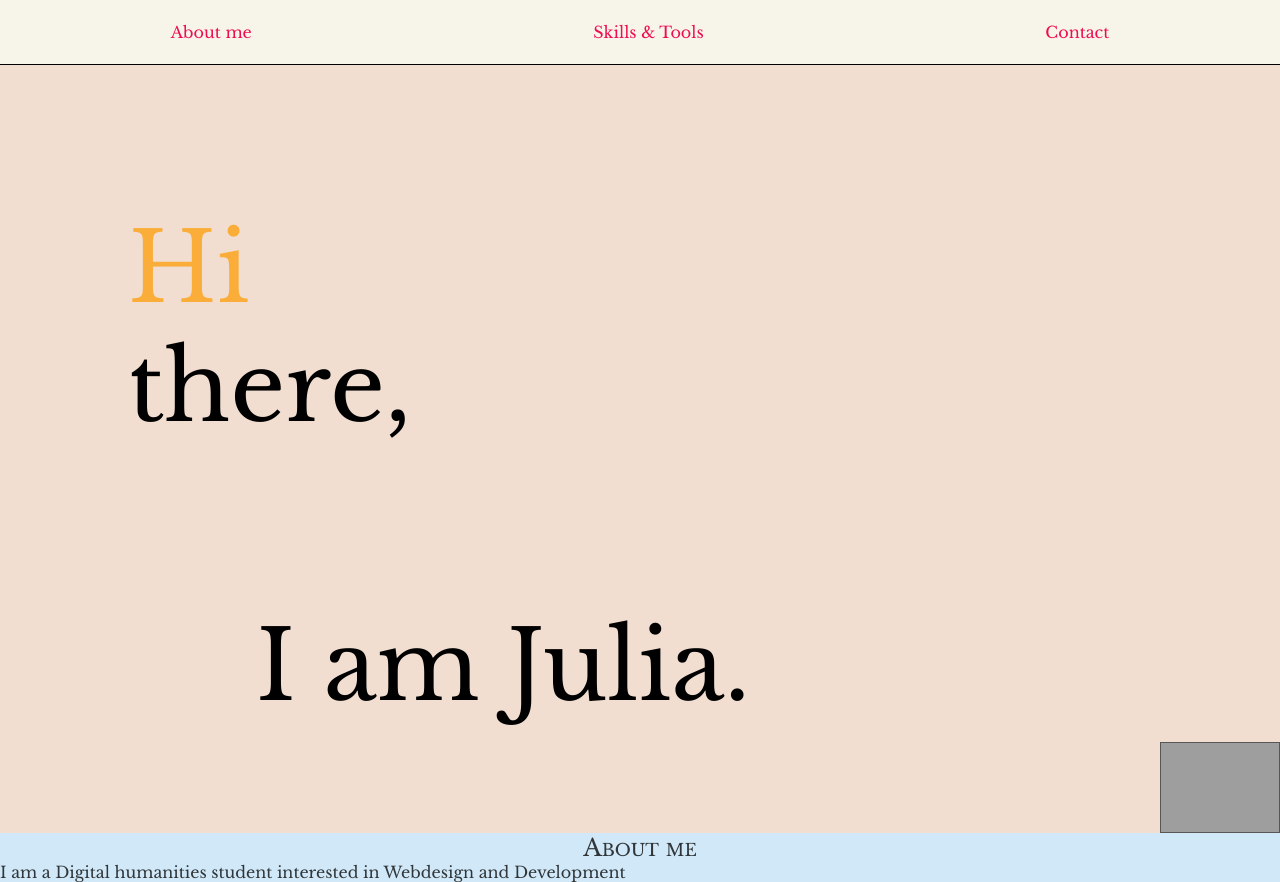
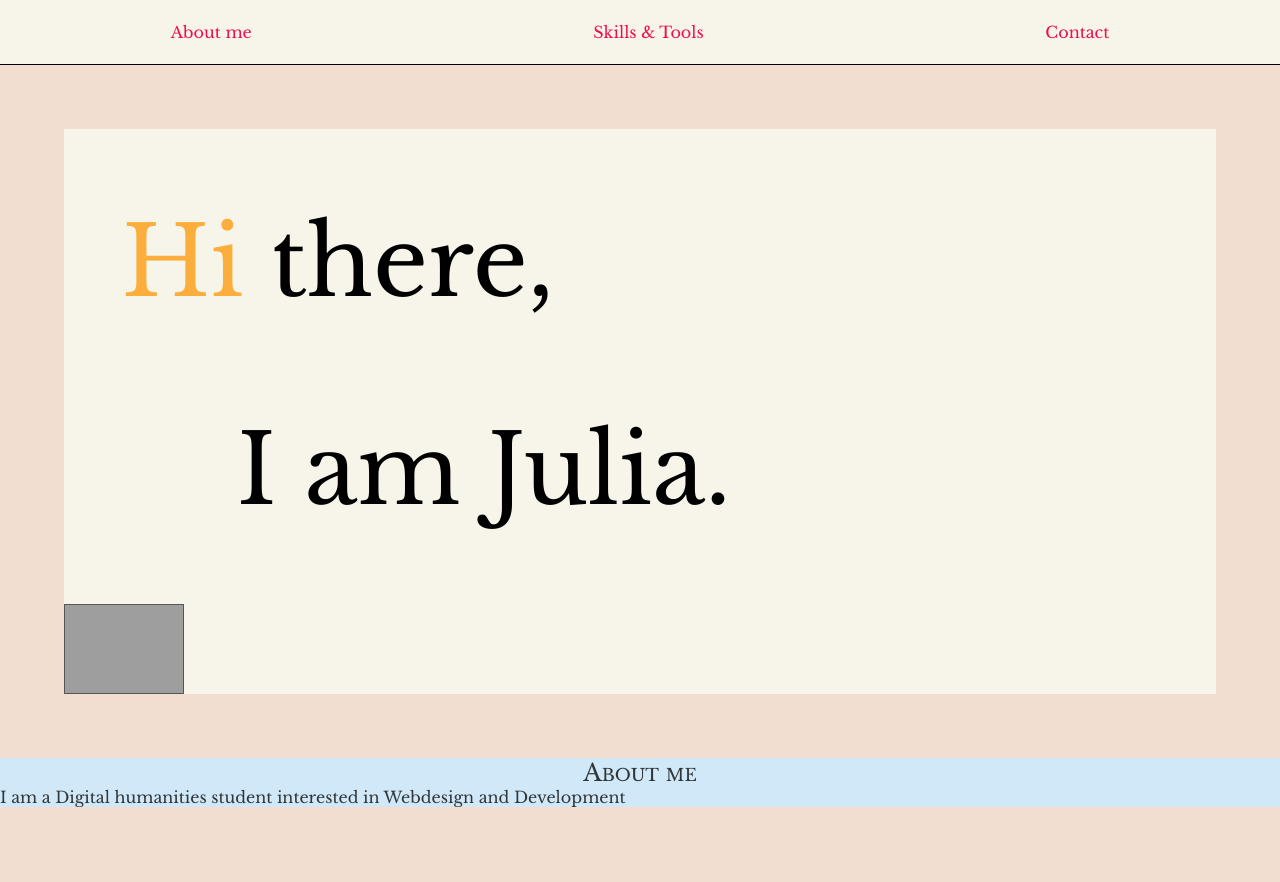
Before and after one commit to JuliKrue/Website, a plain HTML site: page src/index.html in a window 1280 px wide. After the commit the page ends 807 px from the top, so only its background shows below. Drawn offline with nearby package versions, Linux system fonts and the light colour scheme; grey boxes are pictures that could not be loaded.

Commit message:
style(Portfolio): added margin 5% to .intro

```diff
--- a/src/style.css
+++ b/src/style.css
@@ -8,6 +8,7 @@
 body {
   display: flex;
   flex-direction: column;
+  background-color: #f1ded1;
 }
 
 h1,
@@ -40,8 +41,14 @@ h6 {
   text-decoration: none;
 }
 
+.intro {
+  display: flex;
+  flex-direction: column;
+  margin: 5%;
+  background-color: #f7f4e9;
+}
+
 .intro_text {
-  background-color: #f1ded1;
   display: flex;
   flex-direction: column;
 }
@@ -51,14 +58,15 @@ h6 {
   padding: 2vmin 0;
 }
 
-.intro_text > div div span {
+.intro_text > .text_top_span {
   display: block;
 }
 
 .intro_text > div.intro_text-top {
   top: 0;
-  padding: 10%;
+  padding: 5%;
 }
+
 .intro_text > div.intro_text-top div {
   animation: showTopText 1s;
   animation-delay: 0.5s;
@@ -69,10 +77,14 @@ h6 {
 .intro_text > div.intro_text-top div span:first-child {
   color: #fba82cea;
 }
+
 .intro_text > div.intro_text-bot {
+  display: block;
   bottom: 0;
-  padding-left: 20%;
+  padding-left: 15%;
+  padding-bottom: 5%;
 }
+
 .intro_text > div.intro_text-bot div {
   animation: showBottomText 0.5s;
   animation-delay: 1.75s;
@@ -103,17 +115,14 @@ h6 {
   }
 }
 
+
 .intro_img {
   display: flex;
-  flex-direction: row;
-  justify-content: flex-end;
 }
+
 .aboutpicture {
   border: 1px solid #565656;
   width: 120px;
-  /*height: auto;
-  float: right;
-  margin: 8%;*/
 }
 
 .about {
```
